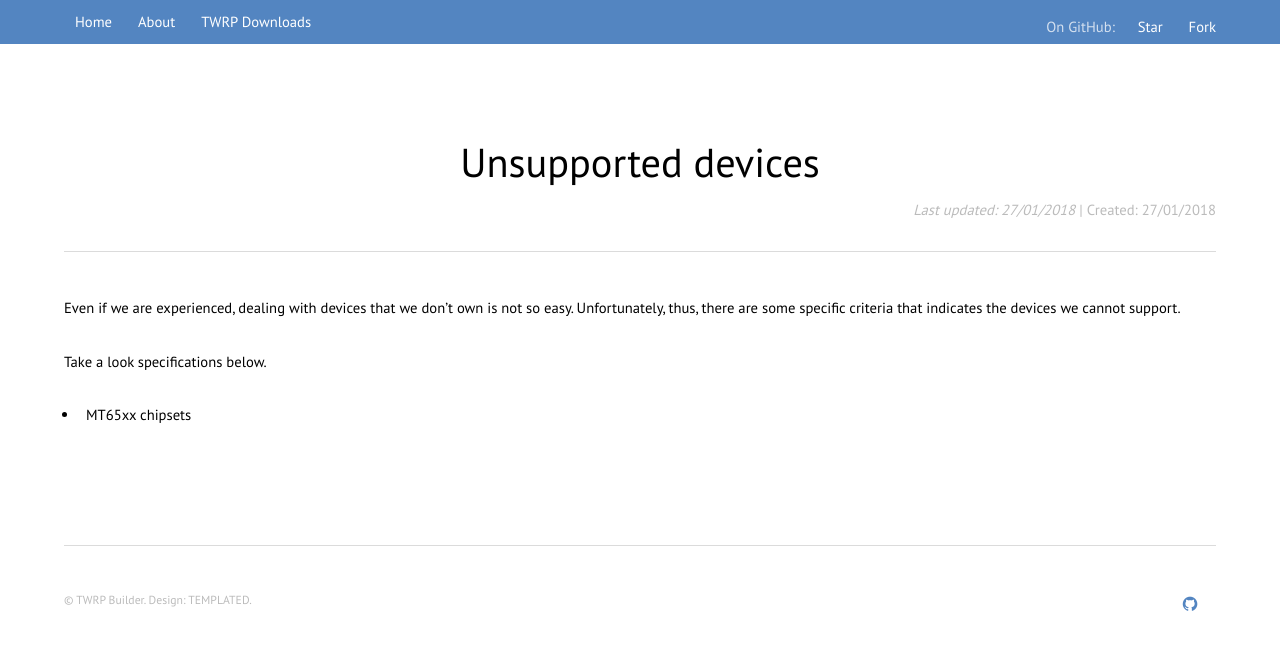
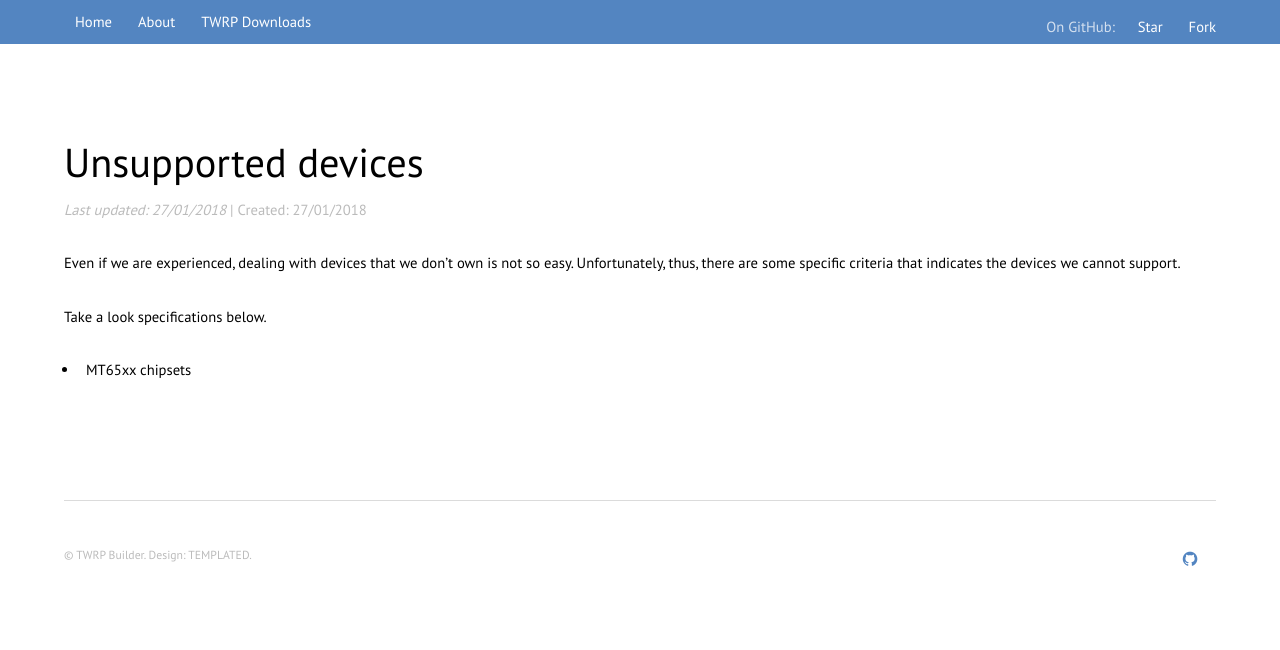
Before and after one commit to TwrpBuilder/twrpbuilder.github.io, a Jekyll site: the page built from unsupported/index.md, in a window 1280 px wide. Shown: the top 650 px of the page. Built offline with Jekyll 4.4.1, drawn with Linux system fonts in a browser that asks for light colours; comment, search, counter and statistics services are not loaded.

Commit message:
Update view

```diff
--- a/_layouts/post.html
+++ b/_layouts/post.html
@@ -23,12 +23,11 @@
 		<!-- Main -->
 			<section id="main" class="wrapper">
 				<div class="inner">
-					<header class="align-center">
+					<header class="align-left">
 						<h2>{{page.title}}</h2>
-						<p style="float: right"> {%if page.update%} <em>Last updated: {{page.update}}</em> |{%endif%} Created: {{page.date}}</p>
+						<p style="float: left"> {%if page.update%} <em>Last updated: {{page.update}}</em> |{%endif%} Created: {{page.date}}</p>
 
 					</header>
-				<hr class="major" />
 
 				{{content}}
 			</section>
--- a/downloads/twrp/index.html
+++ b/downloads/twrp/index.html
@@ -8,7 +8,6 @@
 <section id="main" class="wrapper" style="padding: 1em 0">
    <div class="inner">
       <!-- Elements -->
-      <h2 id="elements">Download</h2>
       <div class="6u 12u$(medium)">
          <!-- Table -->
          <div class="table-wrapper">
```
